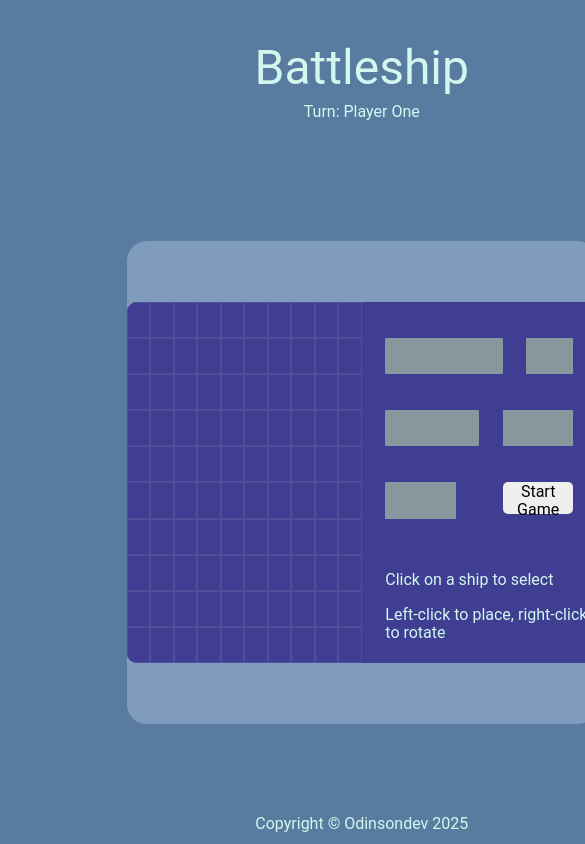
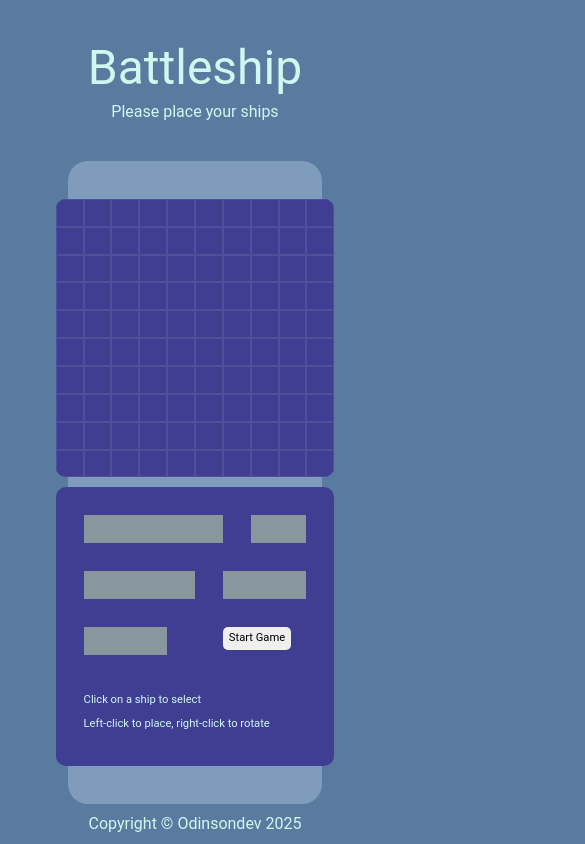
Before and after one commit to Odinsondev/project19-battleship, a website built with webpack: page src/index.html in a window 390 px wide. Both pictures are taken after a click on the button "Place Ships". Shown: the top 844 px of the page, 585 px wide, since content can reach past the window. Built offline with nearby package versions, Linux system fonts and the light colour scheme.

Commit message:
Style: add media query for narrow screens
Chore: tidy up code and add notes

```diff
--- a/src/game_logic.js
+++ b/src/game_logic.js
@@ -1,9 +1,7 @@
-export { startGame, addListeners, startGame2 };
+export { startGame, addListeners, startShipPlacement };
 
 import { createPlayer } from './player';
 import { selectionFailedShip, orientationOfFailedShip } from './gameboard';
-
-//initialize
 
 //cache DOM
 const player1 = createPlayer('real');
@@ -17,11 +15,13 @@ const boardsWrapper = document.getElementById('boards-wrapper');
 const board1 = document.getElementById('board1');
 const board2 = document.getElementById('board2');
 
-//bind events
+//functions
 
-//functions
+//Starts the game
 function startGame() {
   placePlayer2Ships();
+
+  playerText.textContent = 'Turn: Player One';
 
   boardsWrapper.style.justifyContent = 'space-evenly';
   board1.style.borderRadius = '10px';
@@ -32,26 +32,15 @@ function startGame() {
   addListeners();
 }
 
-function placePlayer2ShipsTemp() {
-  player2.board.placeShip('carrier', [4, 1], 'vertical');
-  player2.board.placeShip('battleship', [1, 3], 'horizontal');
-  player2.board.placeShip('cruiser', [4, 3], 'vertical');
-  player2.board.placeShip('submarine', [4, 6], 'horizontal');
-  player2.board.placeShip('destroyer', [6, 5], 'vertical');
-}
-
 //Places player 2 ships randomly
-//Refactor to not have to randomly run many times to make legal placements
 function placePlayer2Ships() {
-  //location randomization
+  //Location randomization
   function createRandomNumber(min, max) {
     return Math.floor(Math.random() * (max - min) + min);
   }
 
   const placementLocation = createRandomNumber(0, 100);
-
   const coordinates2 = [];
-
   const placementLocationString = placementLocation.toString();
   const placementLocationArray = placementLocationString.split('');
 
@@ -63,12 +52,13 @@ function placePlayer2Ships() {
     coordinates2[1] = parseInt(placementLocationArray[1]);
   }
 
-  //ship randomization
+  //Ship randomization
   let selectedShip2 = '';
 
   function createRandomNumber(min, max) {
     return Math.floor(Math.random() * (max - min) + min);
   }
+
   const shipNumber = createRandomNumber(0, 5);
 
   if (shipNumber === 0) {
@@ -83,12 +73,13 @@ function placePlayer2Ships() {
     selectedShip2 = 'destroyer';
   }
 
-  //orientation randomizer
+  //Orientation randomizer
   let orientation2 = '';
 
   function createRandomNumber(min, max) {
     return Math.floor(Math.random() * (max - min) + min);
   }
+
   const orientationNumber = createRandomNumber(0, 2);
 
   if (orientationNumber === 0) {
@@ -97,9 +88,7 @@ function placePlayer2Ships() {
     orientation2 = 'vertical';
   }
 
-  console.log('running the function');
-
-  //sending the place ship message etc
+  //Sending the 'place ship' message
   if (player2.board.shipsArray.length === 0) {
     player2.board.placeShip(selectedShip2, coordinates2, orientation2);
     placePlayer2Ships();
@@ -148,7 +137,6 @@ function placePlayer2Ships() {
 }
 
 //Adds event listeners to the other player's board
-//refactor code to remove duplicate code
 function addListeners() {
   if (turn === 'player1') {
     for (let i = 100; i < 200; i++) {
@@ -157,7 +145,7 @@ function addListeners() {
         squareDivsArray[i].addEventListener('mouseout', removeShade);
         squareDivsArray[i].addEventListener('click', passAttack);
         squareDivsArray[i].setAttribute('listener', 'true');
-        //attribute to check if event listeners need to be added
+        //Attribute to check if event listeners need to be added
       }
 
       function shade() {
@@ -199,7 +187,6 @@ function addListeners() {
         }
 
         playerBeingAttacked.board.receiveAttack(coordinates);
-
         playerBeingAttacked.renderBoard();
 
         if (playerBeingAttacked.board.checkIfAllSunk() === true) {
@@ -212,7 +199,7 @@ function addListeners() {
       }
     }
   } else if (turn === 'player2') {
-    //This code is useless until adding 2 'real' player support
+    //This code is not used until adding second 'real' player option
     for (let i = 0; i < 100; i++) {
       if (squareDivsArray[i].getAttribute('listener') !== 'true') {
         squareDivsArray[i].addEventListener('mouseover', shade);
@@ -276,13 +263,13 @@ function addListeners() {
   }
 }
 
-//change function name
+//Displays active player's turn, calls the AI random move function
 function turnCounter() {
   if (turn === 'player1') {
     turn = 'player2';
     playerText.textContent = 'Turn: Player Two';
 
-    //when updating game to include 2 players, refactor this code
+    //When updating game to include 2 players, refactor this code
     setTimeout(computerAttack, 250);
   } else if (turn === 'player2') {
     turn = 'player1';
@@ -290,15 +277,14 @@ function turnCounter() {
   }
 }
 
+//Creates a random attack during player 2 turn
 function computerAttack() {
   function createRandomNumber(min, max) {
     return Math.floor(Math.random() * (max - min) + min);
   }
 
   const attackLocation = createRandomNumber(0, 100);
-
   const coordinates = [];
-
   const attackLocationString = attackLocation.toString();
   const attackLocationArray = attackLocationString.split('');
 
@@ -318,7 +304,6 @@ function computerAttack() {
   }
 
   player1.board.receiveAttack(coordinates);
-
   player1.renderBoard();
 
   if (player1.board.checkIfAllSunk() === true) {
@@ -329,8 +314,7 @@ function computerAttack() {
   addListeners();
 }
 
-function startGame2() {
-  //add code to clear board if new game
+function startShipPlacement() {
   //Resets player1 board
   for (let i = 0; i < player1.board.boardArray.length; i++) {
     player1.board.boardArray[i][1] = false;
@@ -343,6 +327,7 @@ function startGame2() {
     player2.board.boardArray[i][2] = false;
   }
 
+  //Resets shipsArrays
   player1.board.shipsArray.length = 0;
   player2.board.shipsArray.length = 0;
 
@@ -369,7 +354,7 @@ function addListeners2() {
 
   const player1Board = document.getElementById('board1');
 
-  //stops right-click menu - don't know how
+  //Disables right-click menu
   player1Board.addEventListener(
     'contextmenu',
     function (evt) {
@@ -444,7 +429,7 @@ function addListeners2() {
     }
   }
 
-  //turns ship selector button darker
+  //Turns ship selector button darker
   function deselectShip(ship) {
     if (selectionFailedShip === '') {
       if (ship === 'carrier') {
@@ -473,7 +458,7 @@ function addListeners2() {
       if (selectedShip === 'carrier') {
         if (orientation === 'vertical') {
           squareDivsArray[i].style.filter = 'brightness(0.8)';
-          //if statement doesn't allow to go out of bounds
+          //If statement doesn't allow to go out of bounds
           if (i + 10 < 100) {
             squareDivsArray[i + 10].style.filter = 'brightness(0.8)';
           }
@@ -488,7 +473,7 @@ function addListeners2() {
           }
         } else if (orientation === 'horizontal') {
           squareDivsArray[i].style.filter = 'brightness(0.8)';
-          //if statement doesn't allow to go out of bounds
+          //If statement doesn't allow to go out of bounds
           if (Math.floor(i / 10) === Math.floor((i + 1) / 10)) {
             squareDivsArray[i + 1].style.filter = 'brightness(0.8)';
           }
--- a/src/index.html
+++ b/src/index.html
@@ -12,7 +12,7 @@
   <header>
     <div id="container">
       <p id="title">Battleship</p>
-      <p id="instructions">Turn: Player One </p>
+      <p id="instructions">Please place your ships</p>
     </div>
   </header>
 
--- a/src/index.js
+++ b/src/index.js
@@ -1,16 +1,10 @@
 import './normalize.css';
 import './style.css';
 
-import { startGame, addListeners, startGame2 } from './game_logic';
-
-//initialize
-/* startGame();
-addListeners(); */
+import { startGame, addListeners, startShipPlacement } from './game_logic';
 
 //cache DOM
 const placeButton = document.getElementById('place');
 
 //bind events
-placeButton.addEventListener('click', startGame2);
-
-//functions
+placeButton.addEventListener('click', startShipPlacement);
--- a/src/player.js
+++ b/src/player.js
@@ -3,7 +3,6 @@ export { createPlayer };
 import { createGameboard } from './gameboard';
 
 //cache DOM
-//add logic to render the correct board
 const player1Board = document.getElementById('board1');
 const player2Board = document.getElementById('board2');
 
@@ -14,7 +13,6 @@ function createPlayer(type) {
   player.type = type;
   player.board = createGameboard();
 
-  //can shorten this function
   player.renderBoard = function () {
     let playerBoard = '';
 
@@ -42,8 +40,7 @@ function createPlayer(type) {
         ) {
           boardSquare.style.backgroundColor = 'rgb(136, 150, 158)';
         }
-
-        //marks shot squares
+        //Marks shot squares
         if (
           player.board.boardArray[i][2] === true &&
           player.board.boardArray[i][1] === false
@@ -73,8 +70,7 @@ function createPlayer(type) {
         ) {
           boardSquare.style.backgroundColor = 'rgb(64, 62, 147)';
         }
-
-        //marks shot squares
+        //Marks shot squares
         if (
           player.board.boardArray[i][2] === true &&
           player.board.boardArray[i][1] === false
@@ -99,16 +95,14 @@ function createPlayer(type) {
   };
 
   const boardsWrapper = document.getElementById('boards-wrapper');
-  const board1 = document.getElementById('board1');
-  const board2 = document.getElementById('board2');
   const placeButton = document.getElementById('place');
 
   player.renderShipSelector = function () {
     player2Board.innerHTML = '';
 
     boardsWrapper.style.justifyContent = 'center';
-    board1.style.borderRadius = '10px 0 0 10px';
-    board2.style.borderRadius = '0 10px 10px 0';
+    player1Board.style.borderRadius = '10px 0 0 10px';
+    player2Board.style.borderRadius = '0 10px 10px 0';
     placeButton.style.display = 'none';
 
     const shipImage1 = document.createElement('div');
@@ -163,8 +157,7 @@ function createPlayer(type) {
     instructionsBox.id = 'instruction-box';
     instructionsBox.style.gridColumn = '2 / 11';
     instructionsBox.style.gridRow = '8 / 11';
-    /*     instructionsBox.style.backgroundColor = 'rgb(155, 188, 206)';
-     */
+
     const instructionsText = document.createElement('p');
     instructionsText.id = 'instructions-text';
     instructionsText.textContent = 'Click on a ship to select';
--- a/src/style.css
+++ b/src/style.css
@@ -59,6 +59,9 @@ header {
   display: flex;
   justify-content: center;
   align-items: center;
+
+  min-height: 0;
+  min-width: 0;
 }
 
 #boards-wrapper {
@@ -94,22 +97,33 @@ header {
 
   height: 75%;
   aspect-ratio: 1 / 1;
-  /* board width does not change with screen size */
 
   background-color: rgb(64, 62, 147);
   border-radius: 10px;
   overflow: hidden;
 }
 
-/* #board1::after {
-  content: '';
-  position: absolute;
-  width: 100%;
-  left: 40px;
-  top: 0px;
-  background-color: black;
-  z-index: 1;
-} */
+@media (max-width: 1250px) {
+  #boards-wrapper {
+    flex-direction: column;
+    height: 100%;
+  }
+  #board1,
+  #board2 {
+    height: 33vh;
+    aspect-ratio: 1 / 1;
+    border-radius: 10px !important;
+  }
+  #board2 {
+    margin-top: 10px;
+  }
+  #boards-wrapper > div > div {
+    font-size: 0.7rem;
+  }
+  #s-button {
+    height: 23px;
+  }
+}
 
 .board-square {
   border: 1px solid rgb(80, 79, 153);
@@ -143,16 +157,6 @@ header {
   padding: 0;
 }
 
-/* #content2 {
-  grid-row: 3 / 4;
-
-  display: flex;
-  justify-content: center;
-  align-items: center;
-
-  border: 1px solid red;
-} */
-
 footer {
   grid-row: 3 / 4;
 
```
Also changed, not shown: src/gameboard.js (+2 -6 lines), dist/index.html, dist/main.js.
